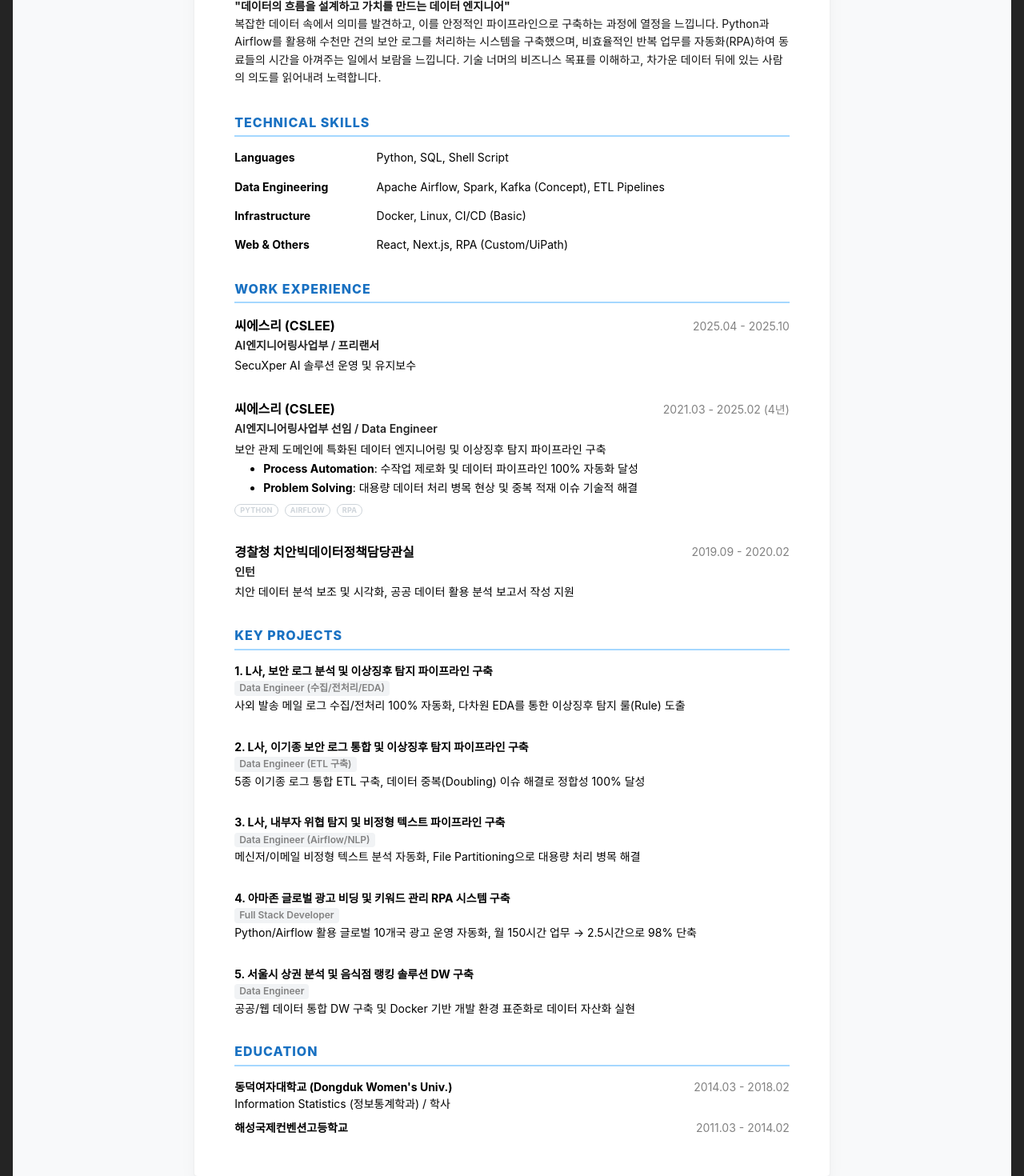
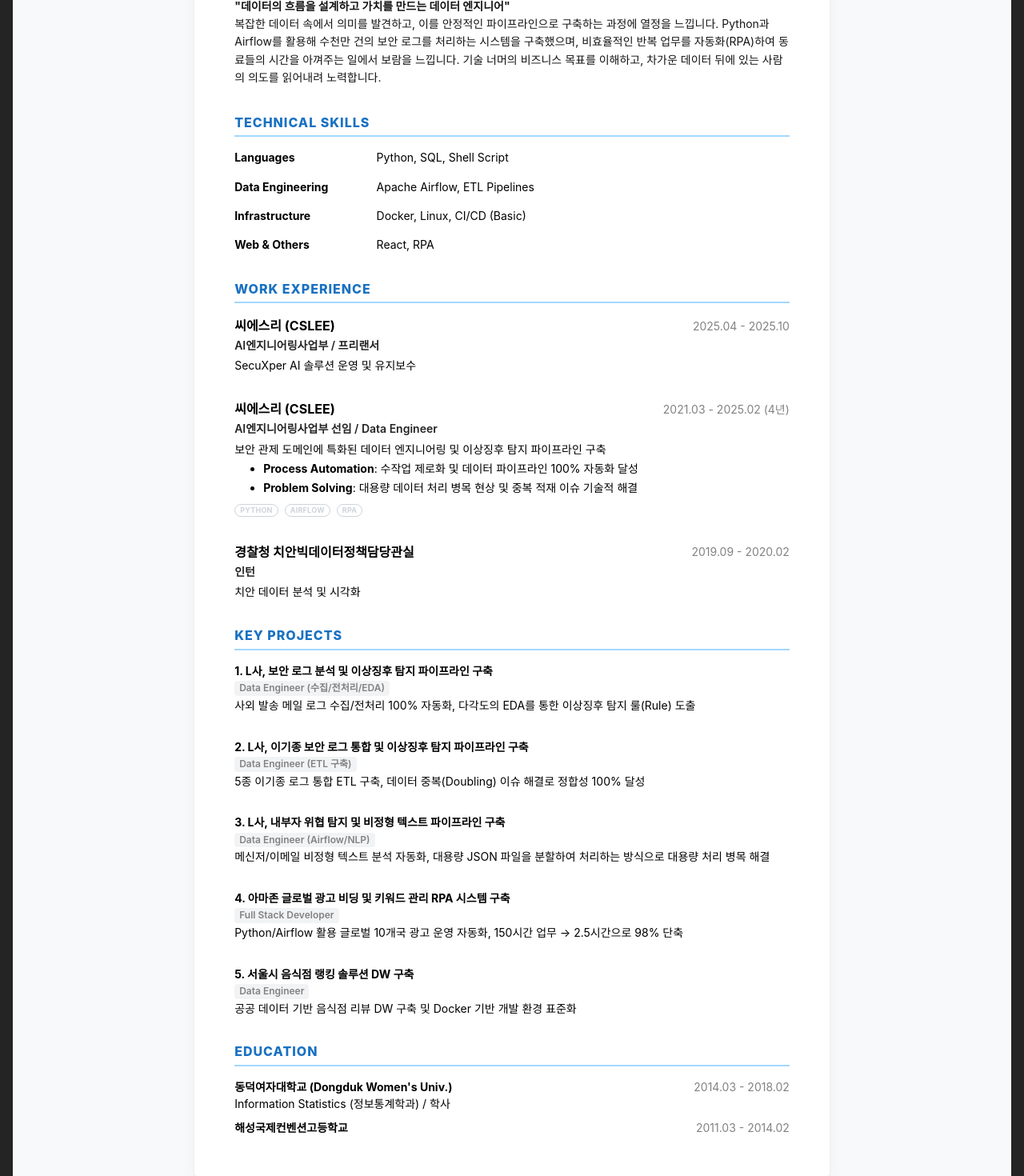
Before and after one commit to jisxo/jisxo-portfolio, a Next.js app: page /resume in a window 1280 px wide. Shown: the part 419-1889 px from the top of the page at 80% size. Built offline with nearby package versions, Linux system fonts and the light colour scheme.

Commit message:
Refine content: Anonymize company names & simplify tech stack/descriptions

```diff
--- a/src/app/resume/page.tsx
+++ b/src/app/resume/page.tsx
@@ -101,13 +101,13 @@ export default function ResumePage() {
                     <Grid.Col span={9}><Text size="sm">Python, SQL, Shell Script</Text></Grid.Col>
 
                     <Grid.Col span={3}><Text size="sm" fw={700}>Data Engineering</Text></Grid.Col>
-                    <Grid.Col span={9}><Text size="sm">Apache Airflow, Spark, Kafka (Concept), ETL Pipelines</Text></Grid.Col>
+                    <Grid.Col span={9}><Text size="sm">Apache Airflow, ETL Pipelines</Text></Grid.Col>
 
                     <Grid.Col span={3}><Text size="sm" fw={700}>Infrastructure</Text></Grid.Col>
                     <Grid.Col span={9}><Text size="sm">Docker, Linux, CI/CD (Basic)</Text></Grid.Col>
 
                     <Grid.Col span={3}><Text size="sm" fw={700}>Web & Others</Text></Grid.Col>
-                    <Grid.Col span={9}><Text size="sm">React, Next.js, RPA (Custom/UiPath)</Text></Grid.Col>
+                    <Grid.Col span={9}><Text size="sm">React, RPA</Text></Grid.Col>
                 </Grid>
 
                 {/* Work Experience */}
@@ -144,7 +144,7 @@ export default function ResumePage() {
                         company="경찰청 치안빅데이터정책담당관실"
                         role="인턴"
                         period="2019.09 - 2020.02"
-                        summary="치안 데이터 분석 보조 및 시각화, 공공 데이터 활용 분석 보고서 작성 지원"
+                        summary="치안 데이터 분석 및 시각화"
                     />
                 </Stack>
 
@@ -154,7 +154,7 @@ export default function ResumePage() {
                     <ProjectItem
                         title="1. L사, 보안 로그 분석 및 이상징후 탐지 파이프라인 구축"
                         role="Data Engineer (수집/전처리/EDA)"
-                        desc="사외 발송 메일 로그 수집/전처리 100% 자동화, 다차원 EDA를 통한 이상징후 탐지 룰(Rule) 도출"
+                        desc="사외 발송 메일 로그 수집/전처리 100% 자동화, 다각도의 EDA를 통한 이상징후 탐지 룰(Rule) 도출"
                     />
                     <ProjectItem
                         title="2. L사, 이기종 보안 로그 통합 및 이상징후 탐지 파이프라인 구축"
@@ -164,17 +164,17 @@ export default function ResumePage() {
                     <ProjectItem
                         title="3. L사, 내부자 위협 탐지 및 비정형 텍스트 파이프라인 구축"
                         role="Data Engineer (Airflow/NLP)"
-                        desc="메신저/이메일 비정형 텍스트 분석 자동화, File Partitioning으로 대용량 처리 병목 해결"
+                        desc="메신저/이메일 비정형 텍스트 분석 자동화, 대용량 JSON 파일을 분할하여 처리하는 방식으로 대용량 처리 병목 해결"
                     />
                     <ProjectItem
                         title="4. 아마존 글로벌 광고 비딩 및 키워드 관리 RPA 시스템 구축"
                         role="Full Stack Developer"
-                        desc="Python/Airflow 활용 글로벌 10개국 광고 운영 자동화, 월 150시간 업무 → 2.5시간으로 98% 단축"
+                        desc="Python/Airflow 활용 글로벌 10개국 광고 운영 자동화, 150시간 업무 → 2.5시간으로 98% 단축"
                     />
                     <ProjectItem
-                        title="5. 서울시 상권 분석 및 음식점 랭킹 솔루션 DW 구축"
+                        title="5. 서울시 음식점 랭킹 솔루션 DW 구축"
                         role="Data Engineer"
-                        desc="공공/웹 데이터 통합 DW 구축 및 Docker 기반 개발 환경 표준화로 데이터 자산화 실현"
+                        desc="공공 데이터 기반 음식점 리뷰 DW 구축 및 Docker 기반 개발 환경 표준화"
                     />
                 </Stack>
 
--- a/src/components/AboutSection.tsx
+++ b/src/components/AboutSection.tsx
@@ -31,7 +31,7 @@ export function AboutSection() {
                         <Text size="sm" mt={4}>
                             - L사 보안 로그 분석 및 지능화 시스템 구축: 이기종 로그 통합 및 이상징후 탐지 파이프라인 구축<br />
                             - 유통사 데이터 분석 및 컨설팅: 공공/유통 데이터 분석 및 인사이트 도출<br />
-                            - 신지모루 RPA 개발: 반복 업무 자동화 RPA 개발
+                            - 핸드폰 액세서리 유통사 RPA 개발: 반복 업무 자동화 RPA 개발
                         </Text>
                         <Group gap={6} mt={8}>
                             <Badge size="xs" variant="default">Python</Badge>
--- a/src/components/Skills.tsx
+++ b/src/components/Skills.tsx
@@ -27,7 +27,7 @@ const skillsData = [
         title: 'Data Science & AI',
         icon: IconChartBar,
         color: 'grape',
-        skills: ['Tensorflow', 'Pandas', 'NumPy (Python Lib)'],
+        skills: ['Tensorflow', 'Pandas', 'NumPy'],
     },
     {
         title: 'Database',
```
